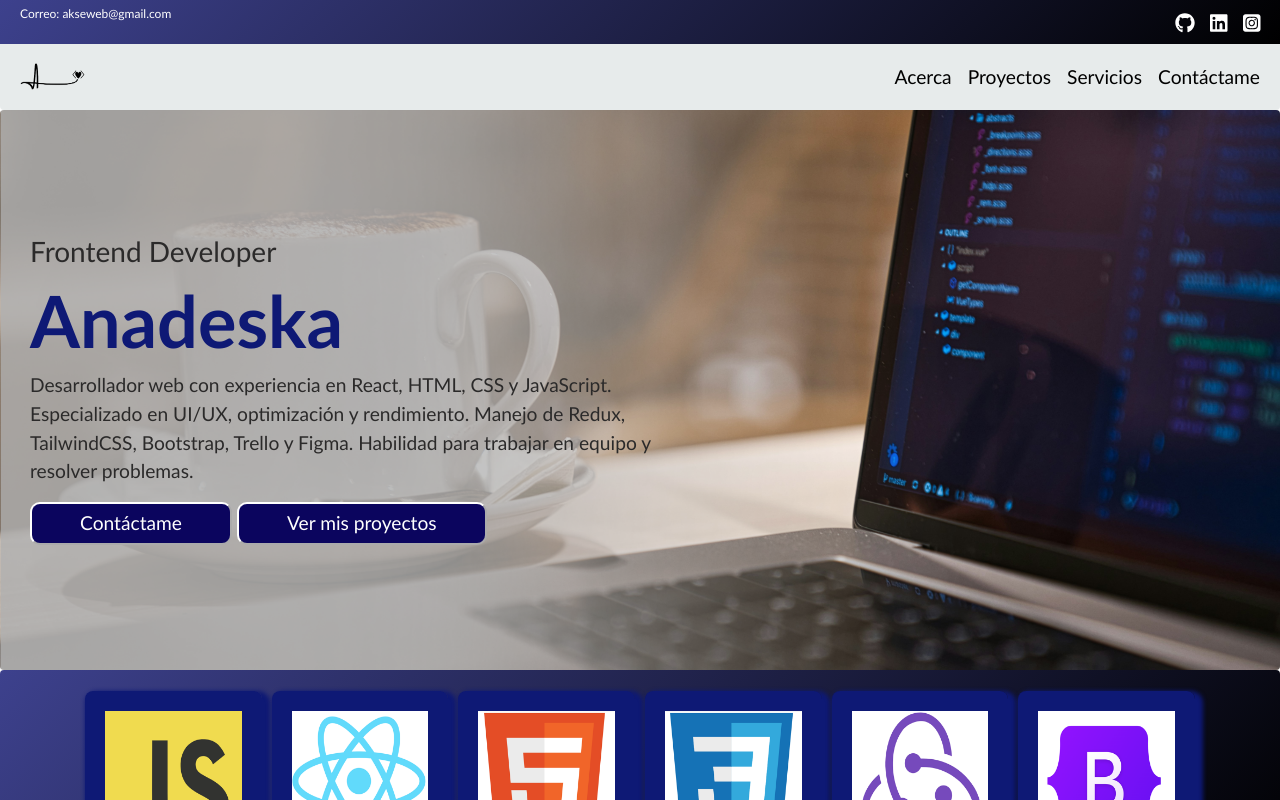
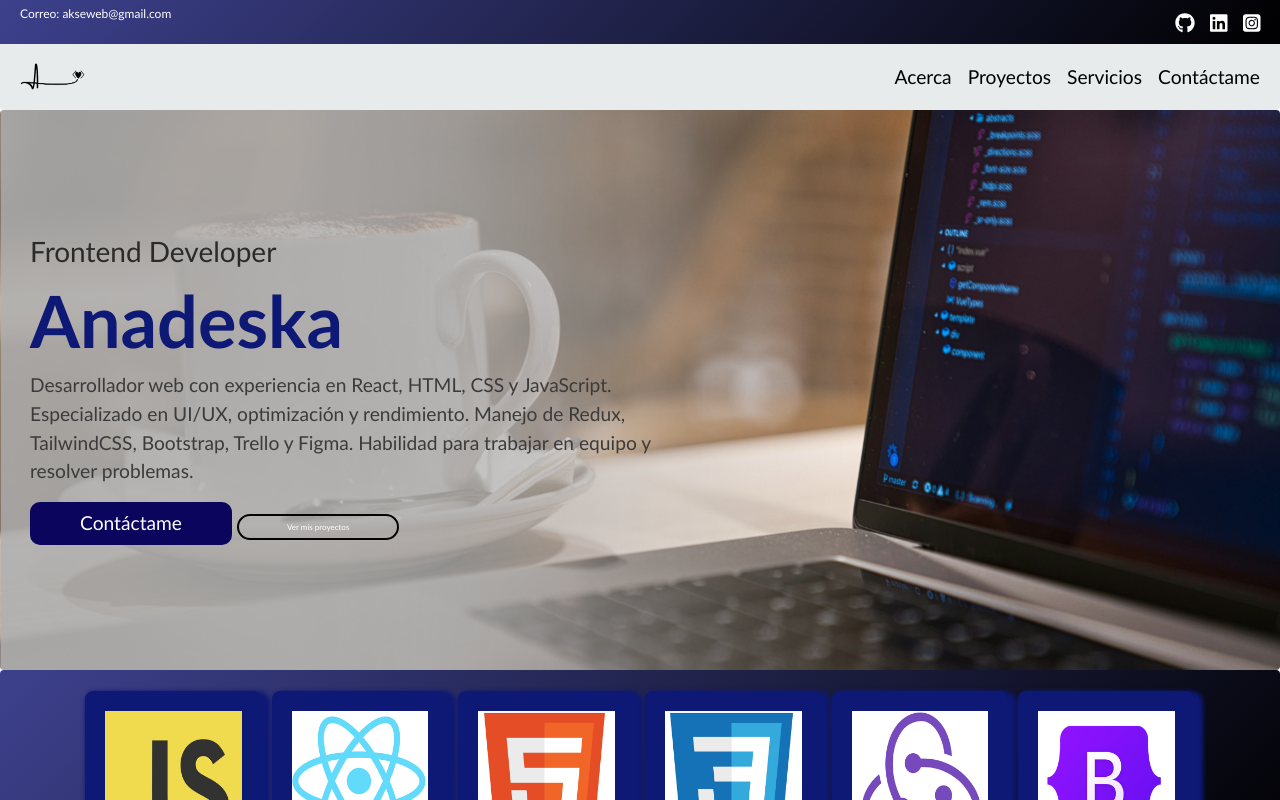
Before and after one commit to anatmb/portafolio, a React (Vite) app: page / in a window 1280 px wide. Built offline with nearby package versions, Linux system fonts and the light colour scheme.

Commit message:
mejorando el estilo del header

```diff
--- a/src/components/content/content.css
+++ b/src/components/content/content.css
@@ -369,6 +369,7 @@
 
   .texto-derecha p {
     font-size: 1.2rem;
+    color: #3b3b3b;
   }
 
   .icon {
@@ -439,31 +440,32 @@
   .btn1 {
     margin-right: 5px;
     border-radius: 10px;
-    border-color: #ffffff;
+     border: 2px solid #0b055e;
+    /* border-color: #ffffff; */
     padding: 5px;
    background-color: #0b055e;
     color: #fff;
-    transition: background-color 0.3s ease;
+    /* transition: background-color 0.3s ease; */
   }
 
   .btn1:hover {
-
-        background-color: #000000;
+    background-color: #000000;
     color: #fefcfc;
   }
 
   .btn2 {
     margin-right: 5px;
-    border-radius: 30px;
-    border-color: #ffffff;
-    padding: 10px;
-    background-color: #000000;
-    color: #fff;
-    transition: background-color 0.3s ease;
+    border-radius: 10px;
+    border: 2px solid #000000; /* borde visible */
+    padding: 5px;
+    background-color: transparent; /* fondo transparente */
+    color: #000000; /* texto blanco */
+    transition: all 0.3s ease; /* animación suave para fondo y borde */
   }
 
   .btn2:hover {
     background-color: #000000;
+    color: #ffffff;
   }
 
   .cta {
--- a/src/components/content/content.jsx
+++ b/src/components/content/content.jsx
@@ -61,12 +61,8 @@ function content() {
                         Bootstrap, Trello y Figma. Habilidad para trabajar en equipo y resolver problemas.</p>
                         <div >
                                 <button className="btn1 px-5" onClick={redirectToContactPage} >Contáctame</button>
-                                 <button className="btn1 px-5" onClick={redirectToContactPage} >Ver mis proyectos</button>
+                                <button className="btn2 px-5" onClick={redirectToContactPage} >Ver mis proyectos</button>
                          </div>
-                </div>
-
-                <div className='Imagen-izquierda'>
-                 {/* <img  src={imagen} alt="foto de perfil" />  */}
                 </div>
             </header>
 
```
